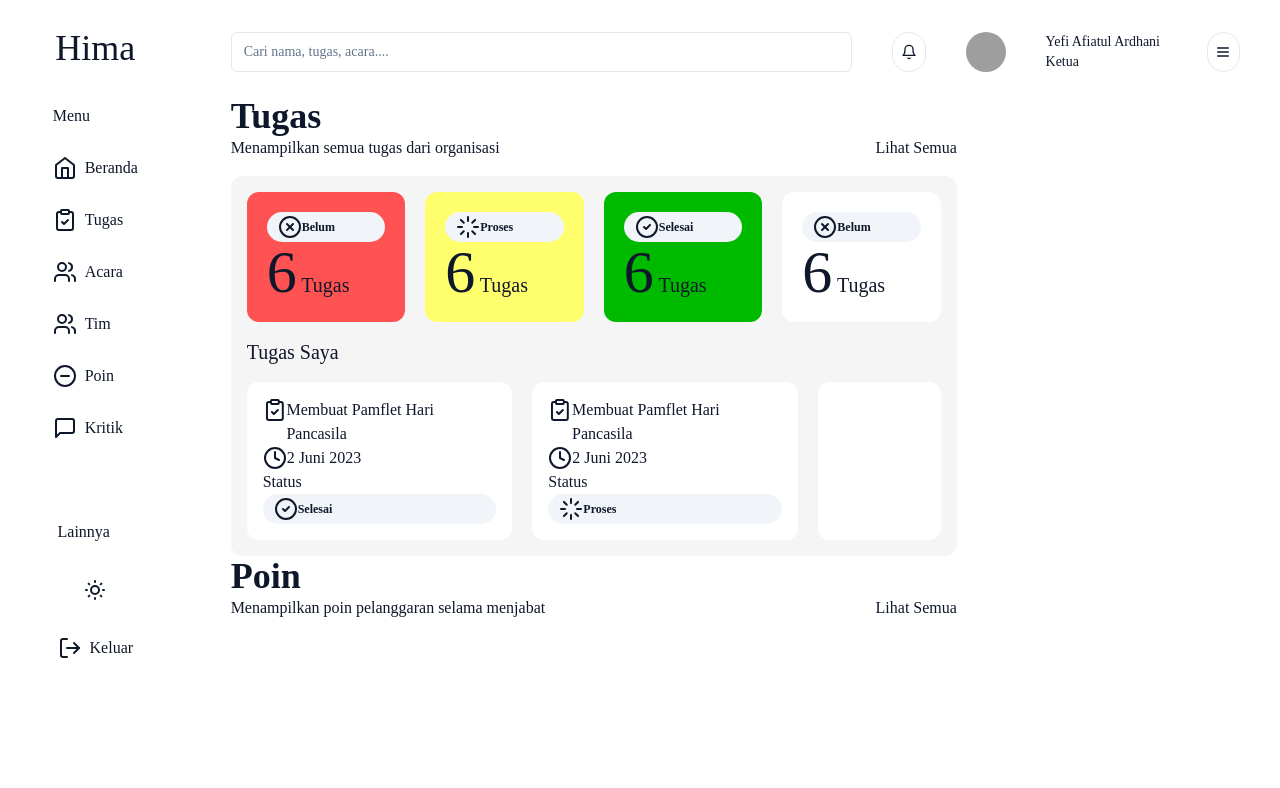
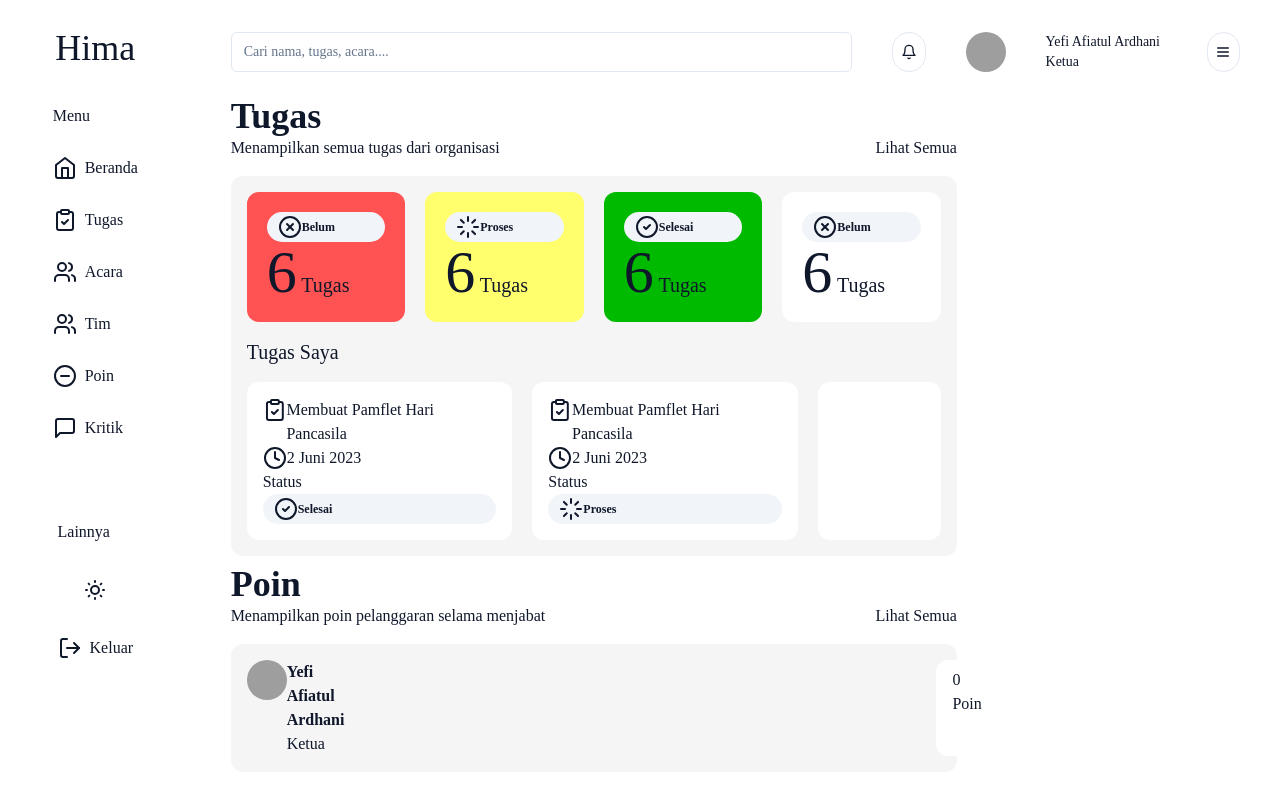
Before and after one commit to mensafri/organizingweb, a Next.js app: page / in a window 1280 px wide. Shown: the top 788 px of the page. Built offline with nearby package versions, Linux system fonts and the light colour scheme; grey boxes are pictures that could not be loaded.

Commit message:
tugas dan poin

```diff
--- a/app/page.tsx
+++ b/app/page.tsx
@@ -7,6 +7,7 @@ import {
   XCircle,
 } from "lucide-react"
 
+import { Avatar, AvatarFallback, AvatarImage } from "@/components/ui/avatar"
 import { Badge } from "@/components/ui/badge"
 
 export default function IndexPage() {
@@ -91,12 +92,23 @@ export default function IndexPage() {
             <div className="flex flex-col rounded-xl bg-[#FFFFFF] p-6"></div>
           </div>
         </div>
-        <h1 className="text-4xl font-bold">Poin</h1>
+        <h1 className="mt-2 text-4xl font-bold">Poin</h1>
         <div className="flex flex-row justify-between">
           <p className="font-light">
             Menampilkan poin pelanggaran selama menjabat
           </p>
           <Link href="poin">Lihat Semua</Link>
+        </div>
+        <div className="mt-4 flex flex-row justify-between rounded-xl bg-[#F5F5F5] p-4">
+          <Avatar>
+            <AvatarImage src="https://github.com/shadcn.png" alt="@shadcn" />
+            <AvatarFallback>CN</AvatarFallback>
+          </Avatar>
+          <div className="mr-52 flex flex-col">
+            <p className="text font-bold">Yefi Afiatul Ardhani</p>
+            <p className="text font-light">Ketua</p>
+          </div>
+          <div className="ml-96 rounded-xl bg-[#ffffff] px-4 py-2">0 Poin</div>
         </div>
       </div>
 
```
